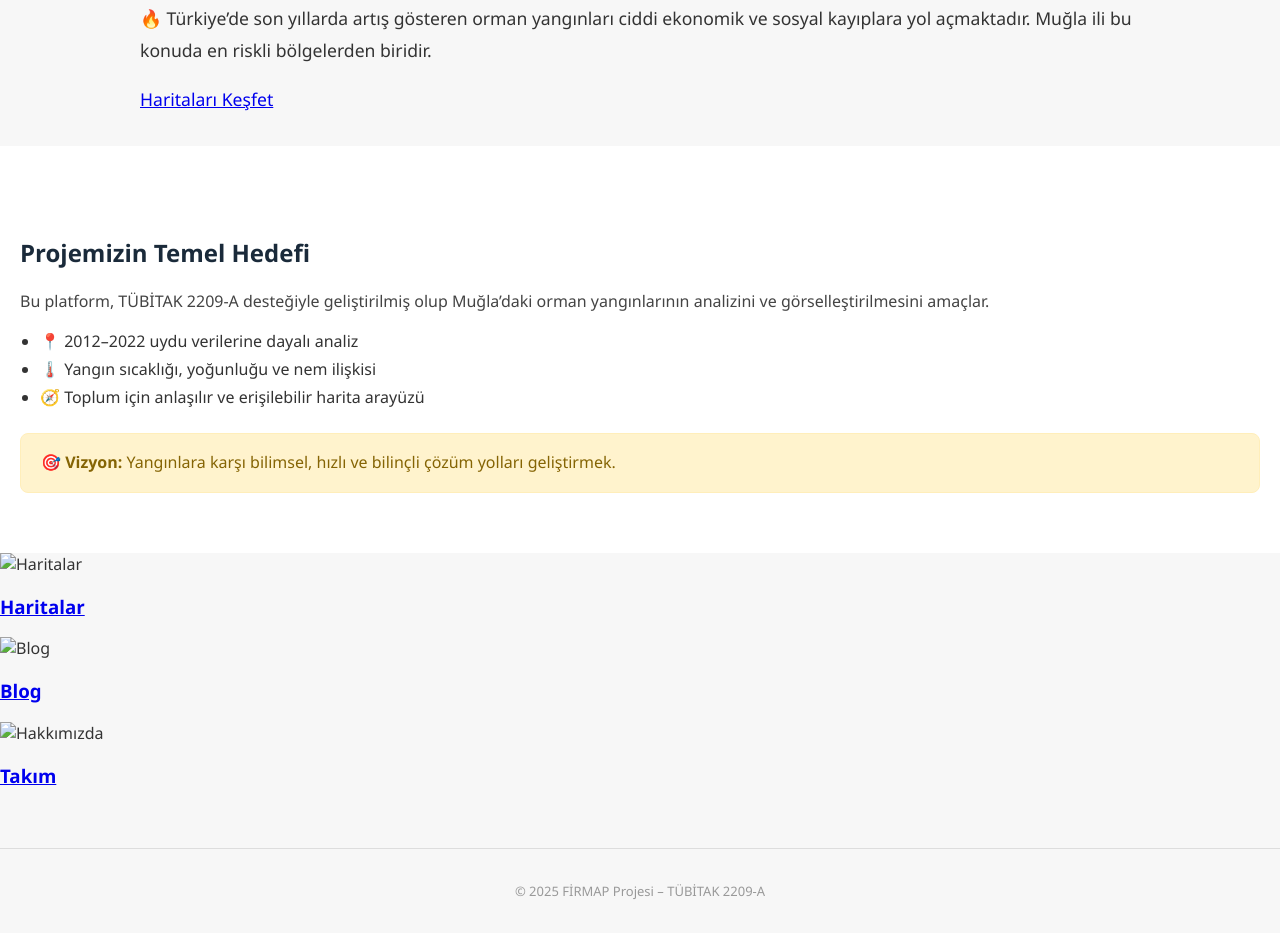
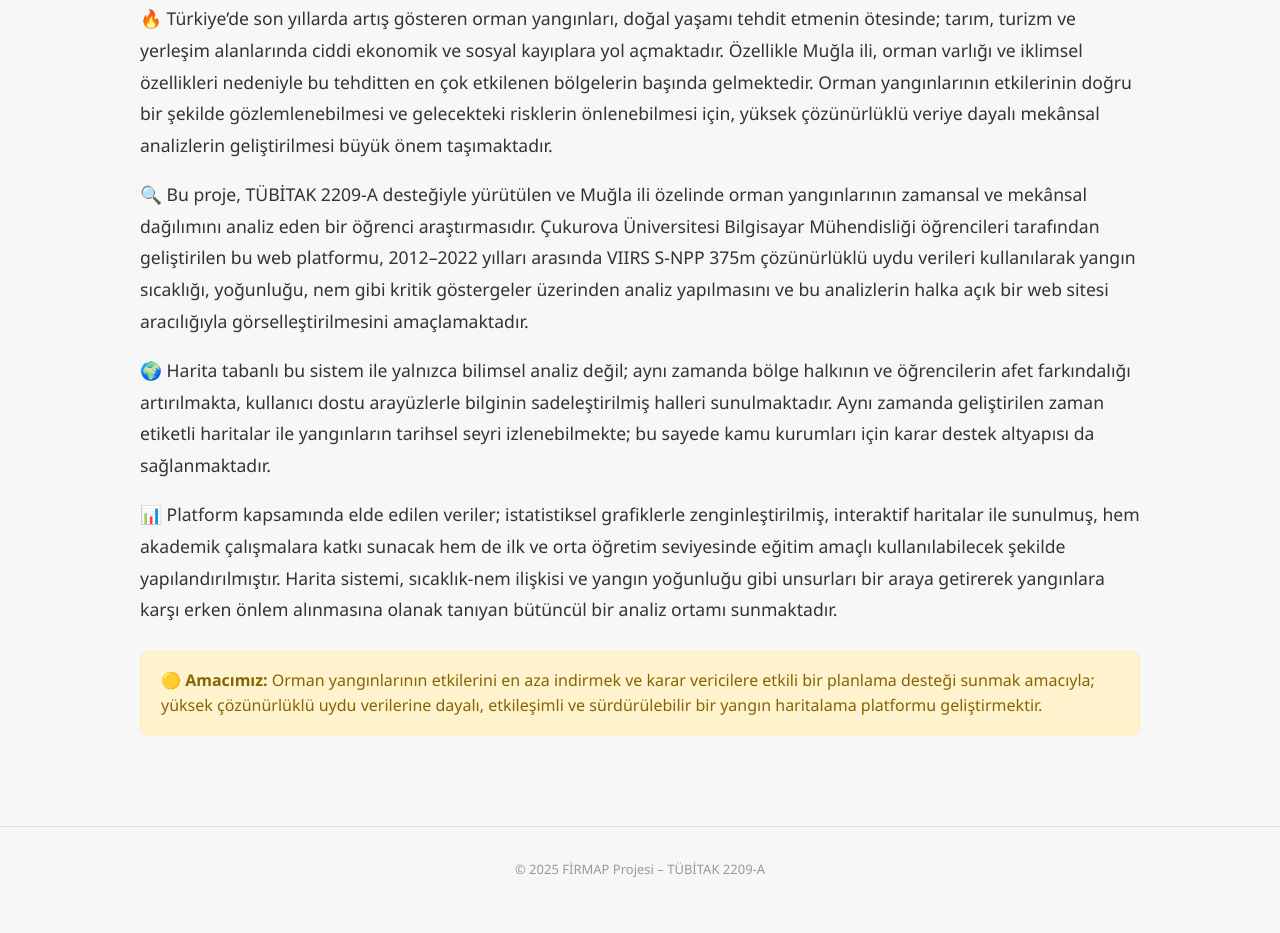
Before and after one commit to Monierrioir/tubitak-firmap-site, a plain HTML site: page index.html in a window 1280 px wide. Shown: the part 535-1468 px from the top of the page. After the commit the page ends 1446 px from the top, so only its background shows below. Drawn offline with Linux system fonts and the light colour scheme.

Commit message:
Update index.html

```diff
--- a/index.html
+++ b/index.html
@@ -7,8 +7,6 @@
   <link rel="stylesheet" href="style.css" />
 </head>
 <body>
-
-  <!-- Navbar -->
   <header class="navbar">
     <div class="navbar-left">
       <img src="img/tubitak-logo.png" alt="TÜBİTAK Logo" class="logo">
@@ -23,51 +21,38 @@
     </nav>
   </header>
 
-  <!-- Hero Alanı -->
+
   <section class="hero">
   <div class="hero-content">
+    <!-- Görsel -->
     <img src="img/Green_Fire.png" alt="Muğla Afet Haritası" style="max-width:100%; border-radius: 12px; margin-bottom: 20px;">
+
     <h1>Uydu Verilerinden İnteraktif Yangın Haritalama Sistemi</h1>
     <p>
-        🔥 Türkiye’de son yıllarda artış gösteren orman yangınları ciddi ekonomik ve sosyal kayıplara yol açmaktadır. Muğla ili bu konuda en riskli bölgelerden biridir.
+      🔥 Türkiye’de son yıllarda artış gösteren orman yangınları, doğal yaşamı tehdit etmenin ötesinde; tarım, turizm ve yerleşim alanlarında ciddi ekonomik ve sosyal kayıplara yol açmaktadır. Özellikle Muğla ili, orman varlığı ve iklimsel özellikleri nedeniyle bu tehditten en çok etkilenen bölgelerin başında gelmektedir. Orman yangınlarının etkilerinin doğru bir şekilde gözlemlenebilmesi ve gelecekteki risklerin önlenebilmesi için, yüksek çözünürlüklü veriye dayalı mekânsal analizlerin geliştirilmesi büyük önem taşımaktadır.
     </p>
-      <a href="haritalar.html" class="hero-button">Haritaları Keşfet</a>
+
+    <p>
+      🔍 Bu proje, TÜBİTAK 2209-A desteğiyle yürütülen ve Muğla ili özelinde orman yangınlarının zamansal ve mekânsal dağılımını analiz eden bir öğrenci araştırmasıdır. Çukurova Üniversitesi Bilgisayar Mühendisliği öğrencileri tarafından geliştirilen bu web platformu, 2012–2022 yılları arasında VIIRS S-NPP 375m çözünürlüklü uydu verileri kullanılarak yangın sıcaklığı, yoğunluğu, nem gibi kritik göstergeler üzerinden analiz yapılmasını ve bu analizlerin halka açık bir web sitesi aracılığıyla görselleştirilmesini amaçlamaktadır.
+    </p>
+
+    <p>
+      🌍 Harita tabanlı bu sistem ile yalnızca bilimsel analiz değil; aynı zamanda bölge halkının ve öğrencilerin afet farkındalığı artırılmakta, kullanıcı dostu arayüzlerle bilginin sadeleştirilmiş halleri sunulmaktadır. Aynı zamanda geliştirilen zaman etiketli haritalar ile yangınların tarihsel seyri izlenebilmekte; bu sayede kamu kurumları için karar destek altyapısı da sağlanmaktadır.
+    </p>
+
+    <p>
+      📊 Platform kapsamında elde edilen veriler; istatistiksel grafiklerle zenginleştirilmiş, interaktif haritalar ile sunulmuş, hem akademik çalışmalara katkı sunacak hem de ilk ve orta öğretim seviyesinde eğitim amaçlı kullanılabilecek şekilde yapılandırılmıştır. Harita sistemi, sıcaklık-nem ilişkisi ve yangın yoğunluğu gibi unsurları bir araya getirerek yangınlara karşı erken önlem alınmasına olanak tanıyan bütüncül bir analiz ortamı sunmaktadır.
+    </p>
+
+    <div class="highlight-box">
+      <strong>🟡 Amacımız:</strong> Orman yangınlarının etkilerini en aza indirmek ve karar vericilere etkili bir planlama desteği sunmak amacıyla; yüksek çözünürlüklü uydu verilerine dayalı, etkileşimli ve sürdürülebilir bir yangın haritalama platformu geliştirmektir.
+    </div>
   </div>
 </section>
 
-  <!-- Bilgilendirme Alanı -->
-  <section class="info-section">
-    <h2>Projemizin Temel Hedefi</h2>
-    <p>
-      Bu platform, TÜBİTAK 2209-A desteğiyle geliştirilmiş olup Muğla’daki orman yangınlarının analizini ve görselleştirilmesini amaçlar.
-    </p>
-    <ul>
-      <li>📍 2012–2022 uydu verilerine dayalı analiz</li>
-      <li>🌡️ Yangın sıcaklığı, yoğunluğu ve nem ilişkisi</li>
-      <li>🧭 Toplum için anlaşılır ve erişilebilir harita arayüzü</li>
-    </ul>
-    <div class="highlight-box">
-      <strong>🎯 Vizyon:</strong> Yangınlara karşı bilimsel, hızlı ve bilinçli çözüm yolları geliştirmek.
-    </div>
-  </section>
 
-  <!-- Hızlı Erişim Kartları -->
-  <section class="quick-links">
-    <div class="card">
-      <img src="img/icon-map.png" alt="Haritalar">
-      <h3><a href="haritalar.html">Haritalar</a></h3>
-    </div>
-    <div class="card">
-      <img src="img/icon-blog.png" alt="Blog">
-      <h3><a href="blog.html">Blog</a></h3>
-    </div>
-    <div class="card">
-      <img src="img/icon-team.png" alt="Hakkımızda">
-      <h3><a href="hakkimizda.html">Takım</a></h3>
-    </div>
-  </section>
 
-  <!-- Footer -->
+
   <footer class="footer">
     <p>&copy; 2025 FİRMAP Projesi – TÜBİTAK 2209-A</p>
   </footer>
@@ -79,6 +64,5 @@
       nav.classList.toggle("show");
     }
   </script>
-
 </body>
 </html>
```
Lines whose indentation alone changed are shown as unchanged.
